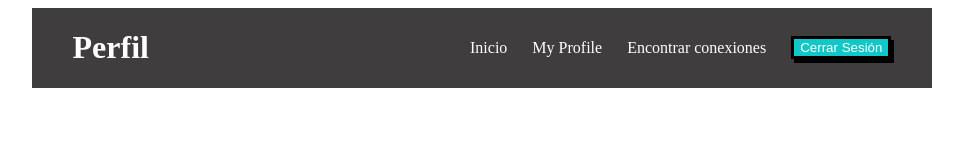
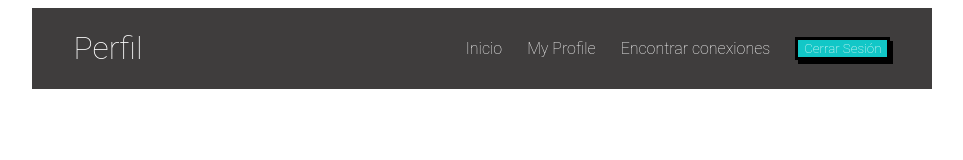
Before and after one commit to gabrielcabrera17/barra-de-navegacion-con-flex, a plain HTML site: page index.html in a window 1280 px wide. Shown: the whole page, without its empty margins (158-1121 px from the left). Drawn offline with Linux system fonts and the light colour scheme.

Commit message:
actualizando css con font roboto 100

```diff
--- a/css/style.css
+++ b/css/style.css
@@ -1,3 +1,8 @@
+*{
+    font-family: "Roboto", sans-serif;
+    font-weight: 100;
+    font-style: normal;
+}
 .nav{
     display: flex;
     flex-direction: row;
```
